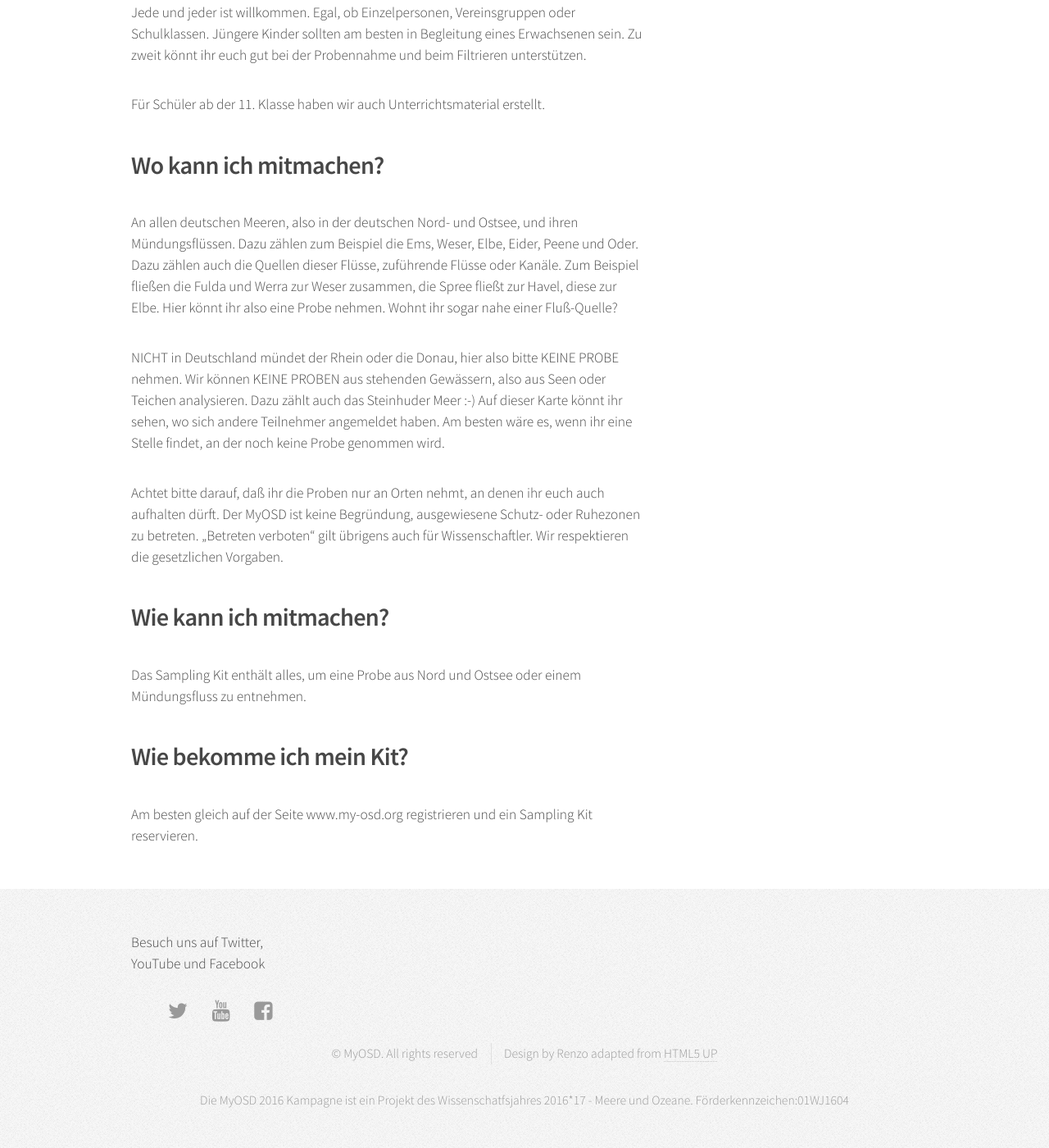
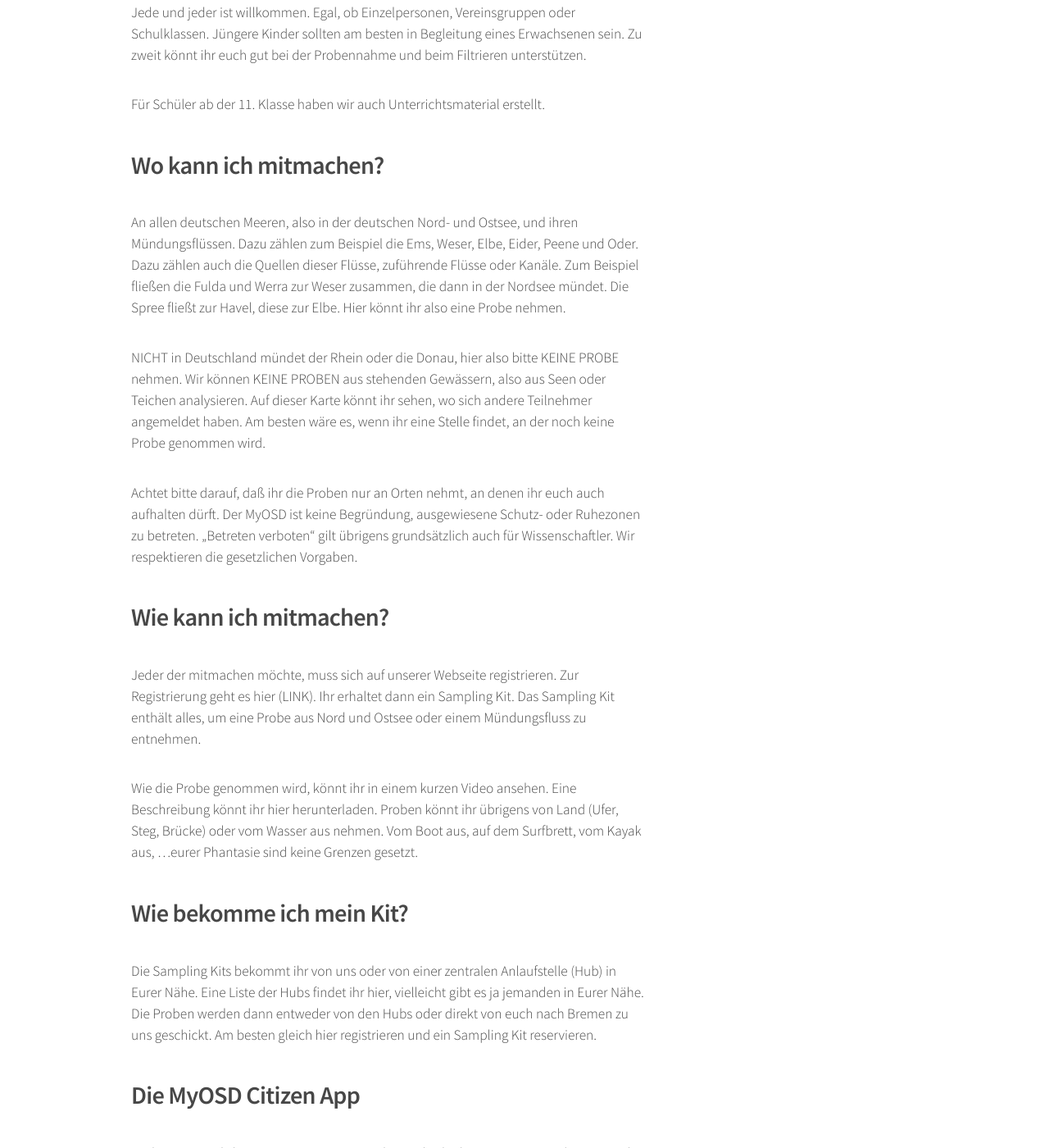
Before and after one commit to myosd/myosd.github.io, a Jekyll site: the page built from mitmachen/index.md, in a window 1280 px wide and 1400 px high, scrolled down 364 px. Shown: the whole window at 82% size. Built offline with Jekyll 4.4.1, drawn with Linux system fonts in a browser that asks for light colours; some of the changed text lies outside the part shown.

Commit message:
Text fürs Mitmachen hinzugefügt.

```diff
--- a/mitmachen/index.md
+++ b/mitmachen/index.md
@@ -13,17 +13,46 @@ Jede und jeder ist willkommen. Egal, ob Einzelpersonen, Vereinsgruppen oder Schu
 Für Schüler ab der 11. Klasse haben wir auch Unterrichtsmaterial erstellt.
 
 ## Wo kann ich mitmachen?
-An allen deutschen Meeren, also in der deutschen Nord- und Ostsee, und ihren Mündungsflüssen. Dazu zählen zum Beispiel die Ems, Weser, Elbe, Eider, Peene und Oder. Dazu zählen auch die Quellen dieser Flüsse, zuführende Flüsse oder Kanäle. Zum Beispiel fließen die Fulda und Werra zur Weser zusammen, die Spree fließt zur Havel, diese zur Elbe. Hier könnt ihr also eine Probe nehmen. Wohnt ihr sogar nahe einer Fluß-Quelle?
+An allen deutschen Meeren, also in der deutschen Nord- und Ostsee, und ihren Mündungsflüssen. Dazu zählen zum Beispiel die Ems, Weser, Elbe, Eider, Peene und Oder. Dazu zählen auch die Quellen dieser Flüsse, zuführende Flüsse oder Kanäle. Zum Beispiel fließen die Fulda und Werra zur Weser zusammen, die dann in der Nordsee mündet. Die Spree fließt zur Havel, diese zur Elbe. Hier könnt ihr also eine Probe nehmen.
 
-NICHT in Deutschland mündet der Rhein oder die Donau, hier also bitte KEINE PROBE nehmen. Wir können KEINE PROBEN aus stehenden Gewässern, also aus Seen oder Teichen analysieren. Dazu zählt auch das Steinhuder Meer :-)
+NICHT in Deutschland mündet der Rhein oder die Donau, hier also bitte KEINE PROBE nehmen.
+Wir können KEINE PROBEN aus stehenden Gewässern, also aus Seen oder Teichen analysieren.
 Auf dieser Karte könnt ihr sehen, wo sich andere Teilnehmer angemeldet haben. Am besten wäre es, wenn ihr eine Stelle findet, an der noch keine Probe genommen wird.
 
-Achtet bitte darauf, daß ihr die Proben nur an Orten nehmt, an denen ihr euch auch aufhalten dürft. Der MyOSD ist keine Begründung, ausgewiesene Schutz- oder Ruhezonen zu betreten. „Betreten verboten“ gilt übrigens auch für Wissenschaftler. Wir respektieren die gesetzlichen Vorgaben.
+Achtet bitte darauf, daß ihr die Proben nur an Orten nehmt, an denen ihr euch auch aufhalten dürft. Der MyOSD ist keine Begründung, ausgewiesene Schutz- oder Ruhezonen zu betreten. „Betreten verboten“ gilt übrigens grundsätzlich auch für Wissenschaftler. Wir respektieren die gesetzlichen Vorgaben.
 
 ## Wie kann ich mitmachen?
-Das Sampling Kit enthält alles, um eine Probe aus Nord und
-Ostsee oder einem Mündungsfluss zu entnehmen.
+Jeder der mitmachen möchte, muss sich auf unserer Webseite registrieren. Zur Registrierung geht es hier (LINK).
+Ihr erhaltet dann ein Sampling Kit. Das Sampling Kit enthält alles, um eine Probe aus Nord und Ostsee oder einem Mündungsfluss zu entnehmen.
+
+Wie die Probe genommen wird, könnt ihr in einem kurzen Video ansehen. Eine Beschreibung könnt ihr hier herunterladen.
+Proben könnt ihr übrigens von Land (Ufer, Steg, Brücke) oder vom Wasser aus nehmen. Vom Boot aus, auf dem Surfbrett, vom Kayak aus, ...eurer Phantasie sind keine Grenzen gesetzt.
+
 
 ## Wie bekomme ich mein Kit?
-Am besten gleich auf der Seite www.my-osd.org
-registrieren und ein Sampling Kit reservieren.
+Die Sampling Kits bekommt ihr von uns oder von einer zentralen Anlaufstelle (Hub) in Eurer Nähe. Eine Liste der Hubs findet ihr hier, vielleicht gibt es ja jemanden in Eurer Nähe. Die Proben werden dann entweder von den Hubs oder direkt von euch nach Bremen zu uns geschickt.
+Am besten gleich hier registrieren und ein Sampling Kit reservieren.
+
+## Die MyOSD Citizen App
+Wichtige Umweltdaten, wie z.B. Temperatur könnt ihr direkt an eurem Sampling Ort in die OSD Citizen App eintragen. Mit der App könnt ihr auch Fotos machen und Die OSD Citizen App bietet die Möglichkeit, Umweltparameter sowie illustrative Fotos in ein elektronisches "Log sheet" einzutragen und an den OSD Server zu schicken. Sie werden dann gleich auf der Webseite angezeigt. Die App ist für Android Smartphones und iPhones erhältlich.
+
+**App Installation:**
+
+•	Die OSD Citizen App könnt ihr kostenlos im Google Play Store (https://play.google.com/store/apps/details?id=com.iw.esa&hl=en) oder App Store (https://itunes.apple.com/us/app/osd-citizen/id834353532?mt=8) herunterladen. Seht euch zur Nutzung bitte  auch das Video Tutorial an (IST DAS MIT DRIN?).
+
+•	Ihr könnt ihm Google Play store oder Apple App store natürlich auch direkt nach der "OSD citizen" App suchen.
+
+•	Vor der ersten Nutzung muß die App einmal mit bestehender Internetverbindung geöffnet werden, da noch Grundeinstellungen vorgenommen werden müssen. Dies ist nur nach dem ersten Start notwendig. Danach kann die App jederzeit auch offline genutzt werden, da alle Daten in der App gespeichert werden.
+
+•	Bevor das erste Sample erstellt wird, müssen im „Personal“ Bereich (links unten) wenige Grunddaten eingegeben werden. Dazu gehören der Vor- und Nachname. Die Information kann jederzeit geändert werden. Zum Speichern bitte immer auf „Save“ klicken (am unteren Bildrand).
+
+•	Beachte, daß der Name (Vor- und Nachname) auf der myOSD Server Seite angezeigt wird. Wenn Du dies nicht möchtest, benutze einfach einen Nicknamen.
+
+•	Nach diesen Schritten ist die App einsatzbereit!
+
+•	Nun kann das erste Sample erstellt werden. Um die Daten einzutragen ist keine Internetverbindung notwendig. Nur um ein fertiges Sample abzuschicken ist die Internetverbindung notwendig. Dazu bitte auf 'Upload Samples' klicken.
+
+## Downloads
+•	Beschreibung (How to sample) (deutsch)
+•	Flyer MyOSD 2016 (deutsch)
+•	Info für MyOSD Hubs (englisch)
```
